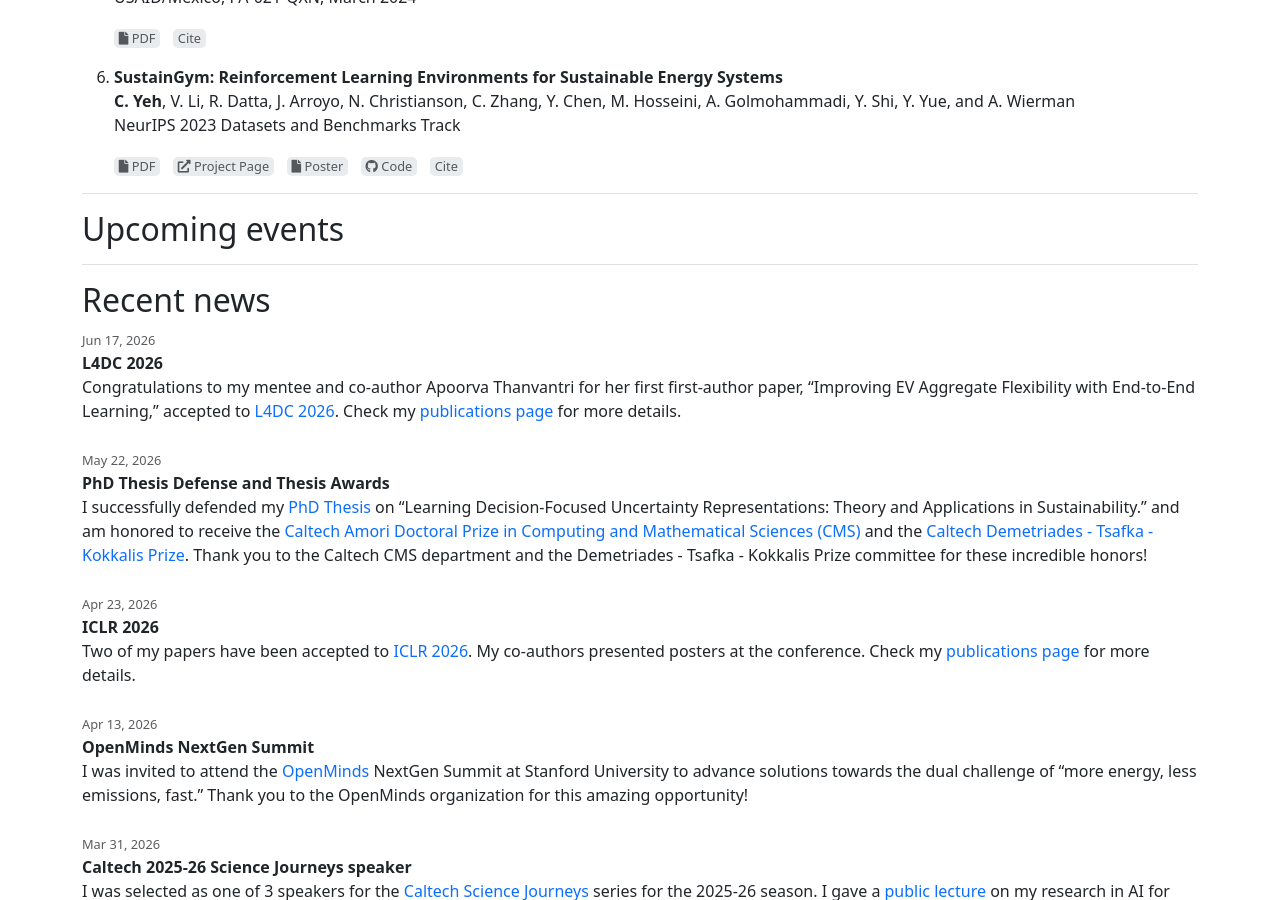
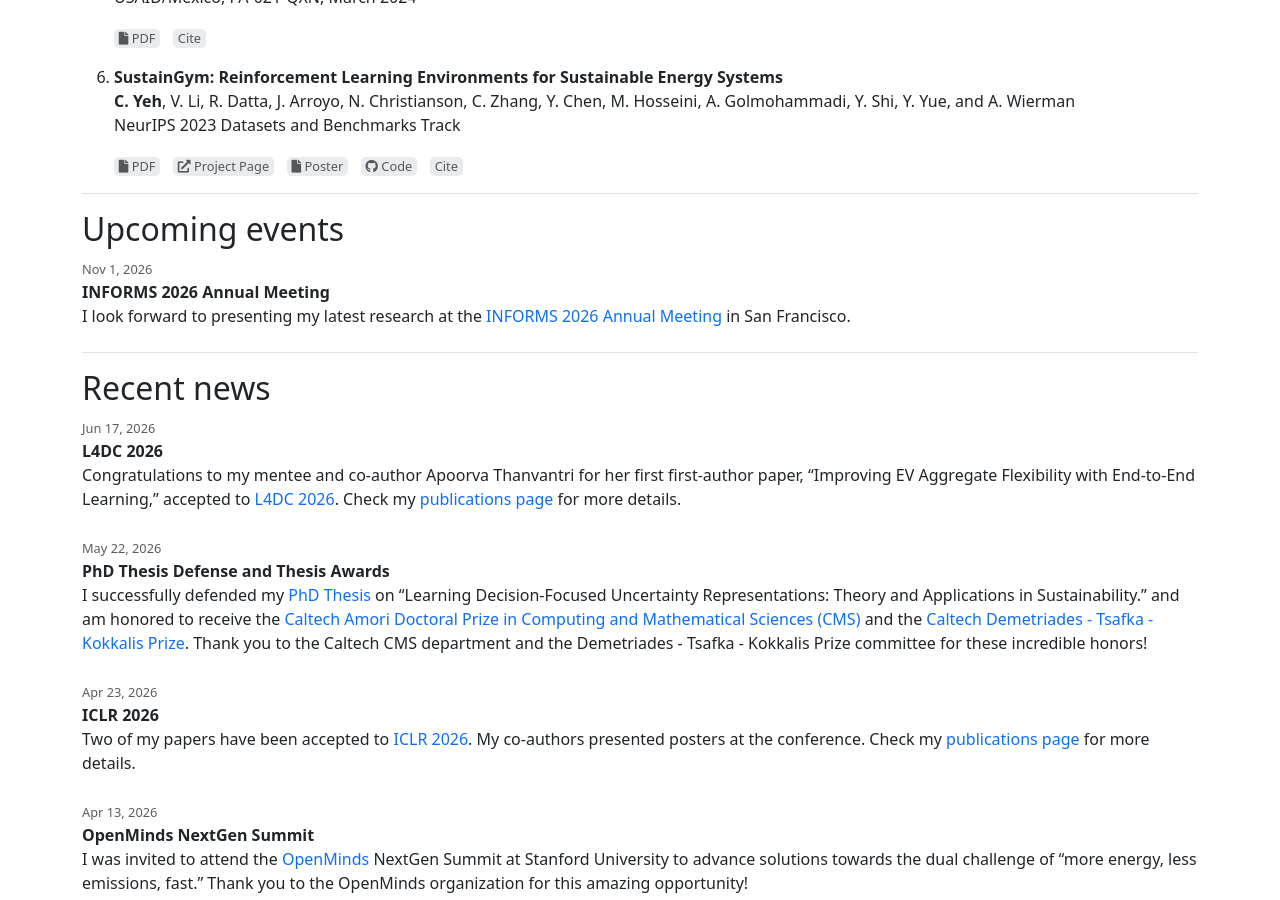
Before and after one commit to chrisyeh96/chrisyeh96.github.io, a Jekyll site: the page built from index.md, in a window 1280 px wide and 900 px high, scrolled down 1166 px. Built offline with Jekyll 4.4.1, drawn with Linux system fonts in a browser that asks for light colours; a script that is not in the unit is left out.

Commit message:
News: add INFORMS 2026

```diff
--- a/_data/news.yml
+++ b/_data/news.yml
@@ -1,3 +1,7 @@
+- date: 2026-11-01
+  title: INFORMS 2026 Annual Meeting
+  description: I look forward to presenting my latest research at the [INFORMS 2026 Annual Meeting](https://meetings.informs.org/wordpress/annual/) in San Francisco.
+
 - date: 2026-06-17
   title: L4DC 2026
   description: Congratulations to my mentee and co-author Apoorva Thanvantri for her first first-author paper, "Improving EV Aggregate Flexibility with End-to-End Learning," accepted to [L4DC 2026](https://sites.google.com/usc.edu/l4dc2026/). Check my [publications page](./publications) for more details.
```
